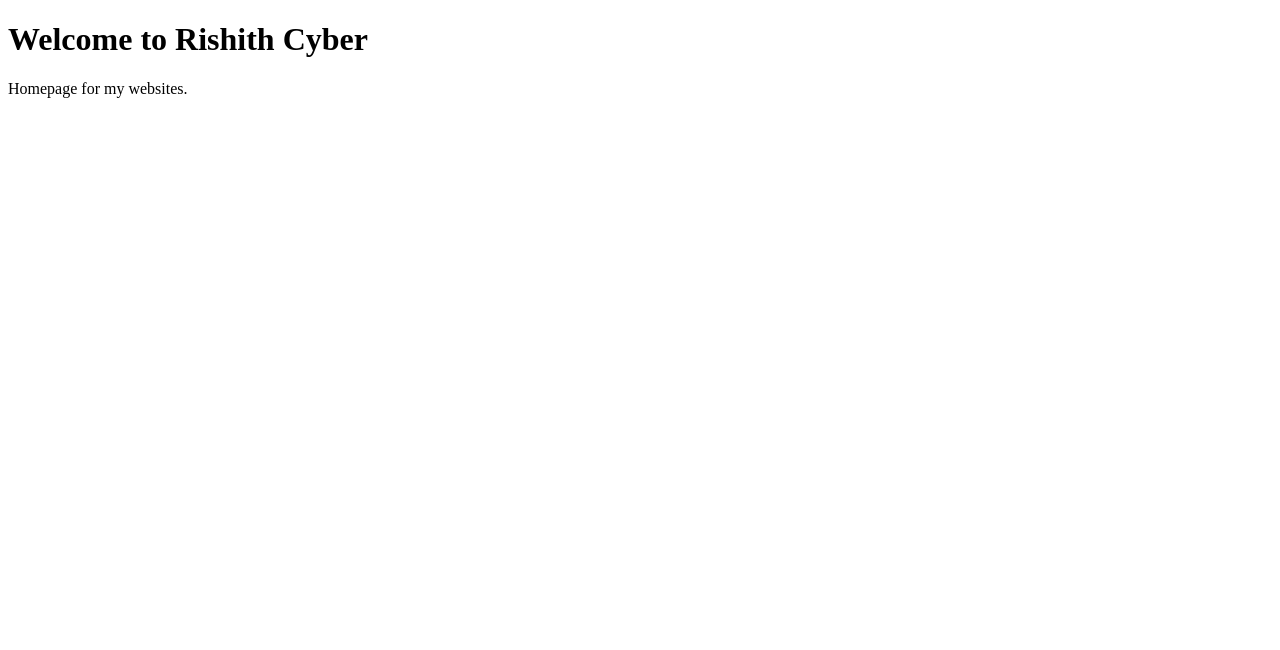
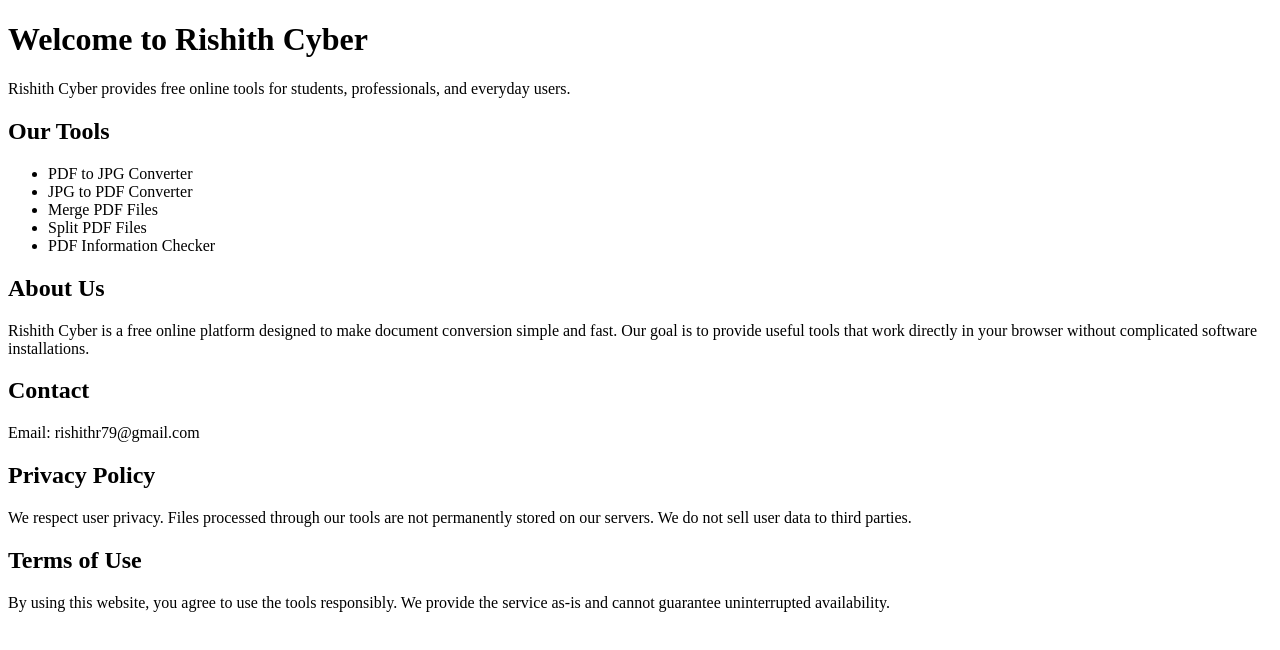
Before and after one commit to Rishith-cyber/rishith-cyber.github.io, a plain HTML site: page index.html in a window 1280 px wide. Drawn offline with Linux system fonts and the light colour scheme.

Commit message:
Enhance index.html with additional content and title
Updated the title and added content about tools, company information, and policies.

```diff
--- a/index.html
+++ b/index.html
@@ -1,15 +1,63 @@
 <!DOCTYPE html>
 <html>
 <head>
-<title>Rishith Cyber</title>
-<meta name="google-adsense-account" content="ca-pub-9870967440998671">
+    <title>Rishith Cyber - Free Online PDF Tools</title>
 
-<script async src="https://pagead2.googlesyndication.com/pagead/js/adsbygoogle.js?client=ca-pub-9870967440998671"
-crossorigin="anonymous"></script>
+    <meta name="google-adsense-account" content="ca-pub-9870967440998671">
 
+    <script async src="https://pagead2.googlesyndication.com/pagead/js/adsbygoogle.js?client=ca-pub-9870967440998671"
+    crossorigin="anonymous"></script>
 </head>
+
 <body>
-<h1>Welcome to Rishith Cyber</h1>
-<p>Homepage for my websites.</p>
+
+    <h1>Welcome to Rishith Cyber</h1>
+
+    <p>
+        Rishith Cyber provides free online tools for students,
+        professionals, and everyday users.
+    </p>
+
+    <h2>Our Tools</h2>
+
+    <ul>
+        <li>PDF to JPG Converter</li>
+        <li>JPG to PDF Converter</li>
+        <li>Merge PDF Files</li>
+        <li>Split PDF Files</li>
+        <li>PDF Information Checker</li>
+    </ul>
+
+    <h2>About Us</h2>
+
+    <p>
+        Rishith Cyber is a free online platform designed to make
+        document conversion simple and fast. Our goal is to provide
+        useful tools that work directly in your browser without
+        complicated software installations.
+    </p>
+
+    <h2>Contact</h2>
+
+    <p>
+        Email: rishithr79@gmail.com
+    </p>
+
+    <h2>Privacy Policy</h2>
+
+    <p>
+        We respect user privacy. Files processed through our tools
+        are not permanently stored on our servers. We do not sell
+        user data to third parties.
+    </p>
+
+    <h2>Terms of Use</h2>
+
+    <p>
+        By using this website, you agree to use the tools responsibly.
+        We provide the service as-is and cannot guarantee uninterrupted
+        availability.
+    </p>
+
 </body>
 </html>
```
